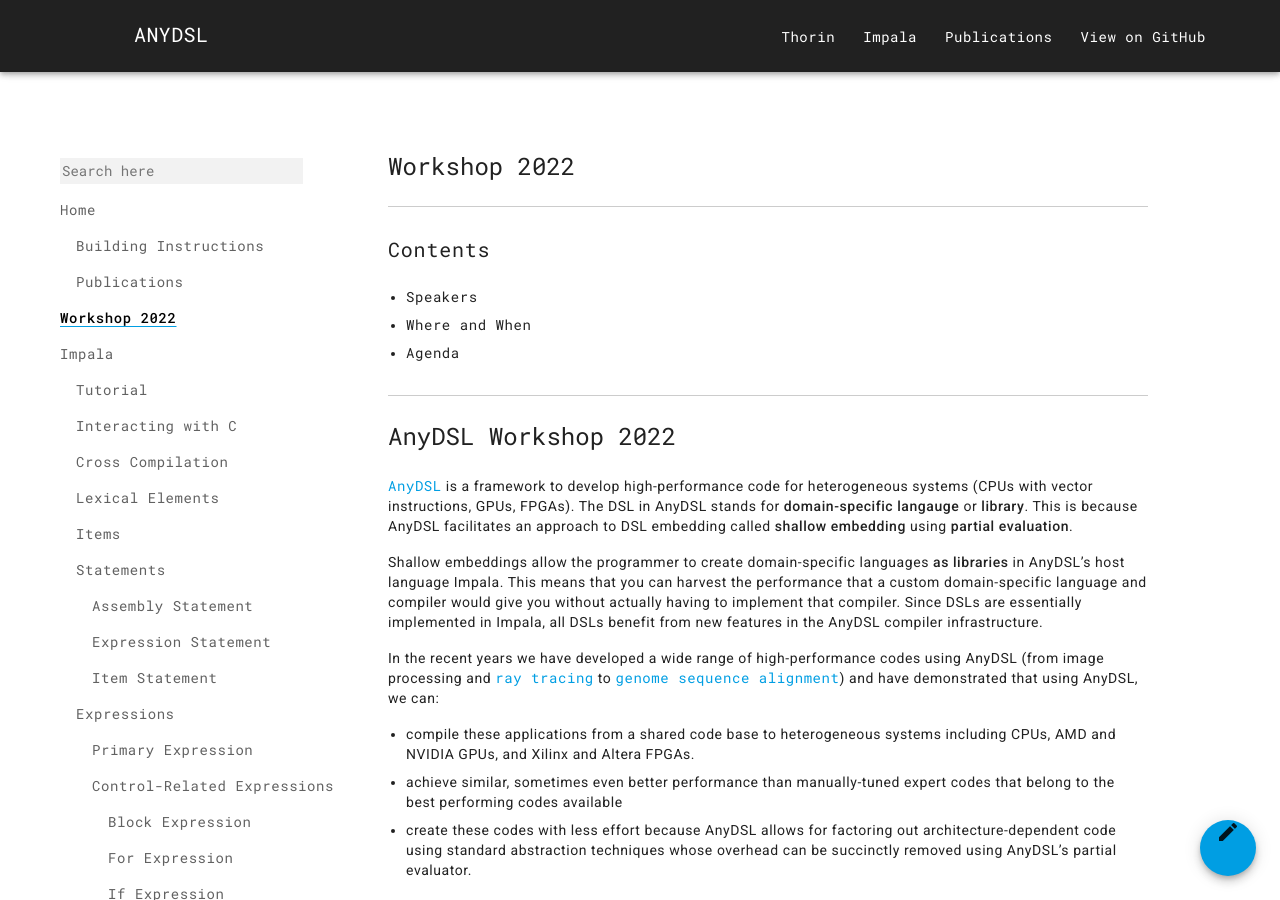
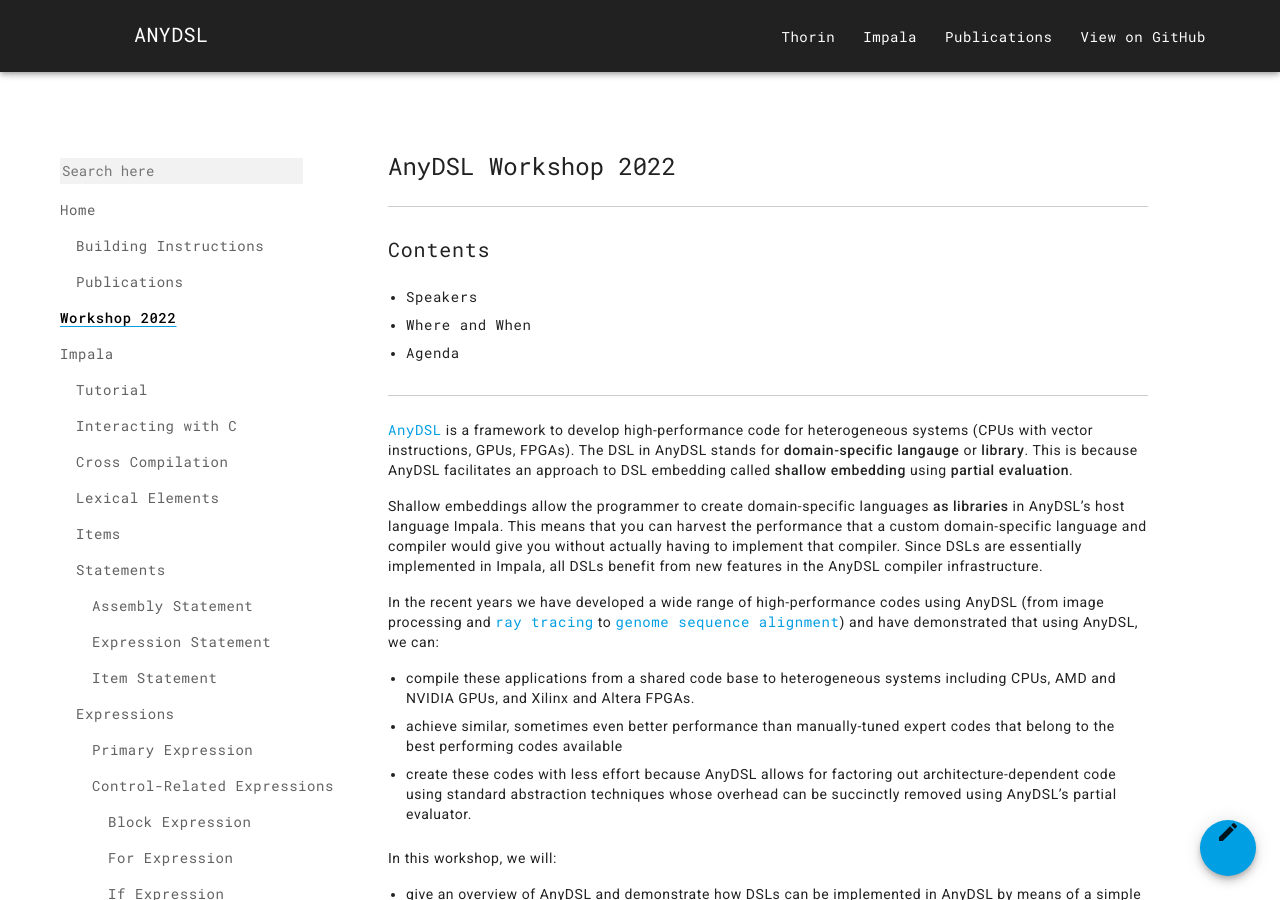
Before and after one commit to AnyDSL/anydsl.github.io, a Jekyll site: the page built from Workshop2022.md, in a window 1280 px wide and 900 px high. Built offline with Jekyll 4.4.1, drawn with Linux system fonts in a browser that asks for light colours; nearby versions of some CDN libraries.

Commit message:
cosmetics

```diff
--- a/Workshop2022.md
+++ b/Workshop2022.md
@@ -1,10 +1,8 @@
 ---
-title: Workshop 2022
+title: AnyDSL Workshop 2022
 menu: Workshop 2022
 weight: 1 # [optional] may define the order of entries in the navigation tree
 ---
-# AnyDSL Workshop 2022
-
 [AnyDSL](https://anydsl.github.io) is a framework to develop high-performance code for heterogeneous systems (CPUs with vector instructions, GPUs, FPGAs).
 The DSL in AnyDSL stands for **domain-specific langauge** or **library**.
 This is because AnyDSL facilitates an approach to DSL embedding called **shallow embedding** using **partial evaluation**.
```
